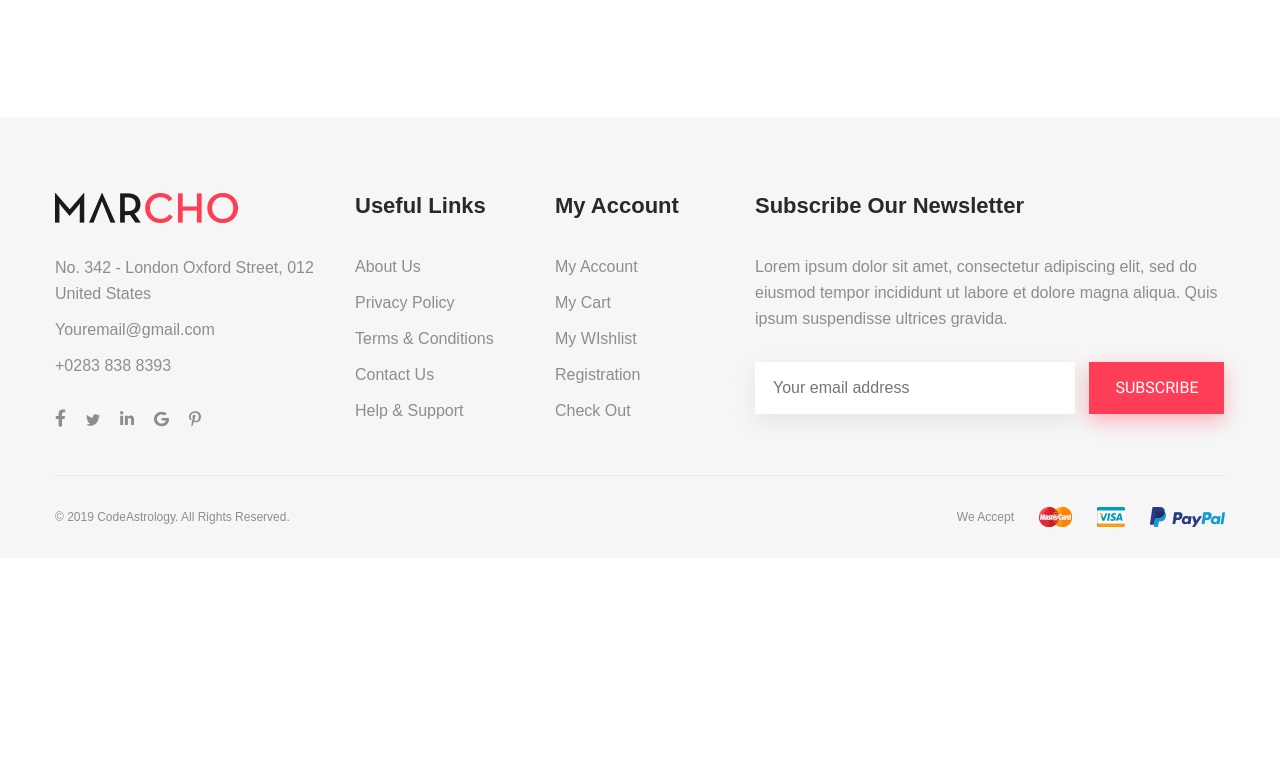
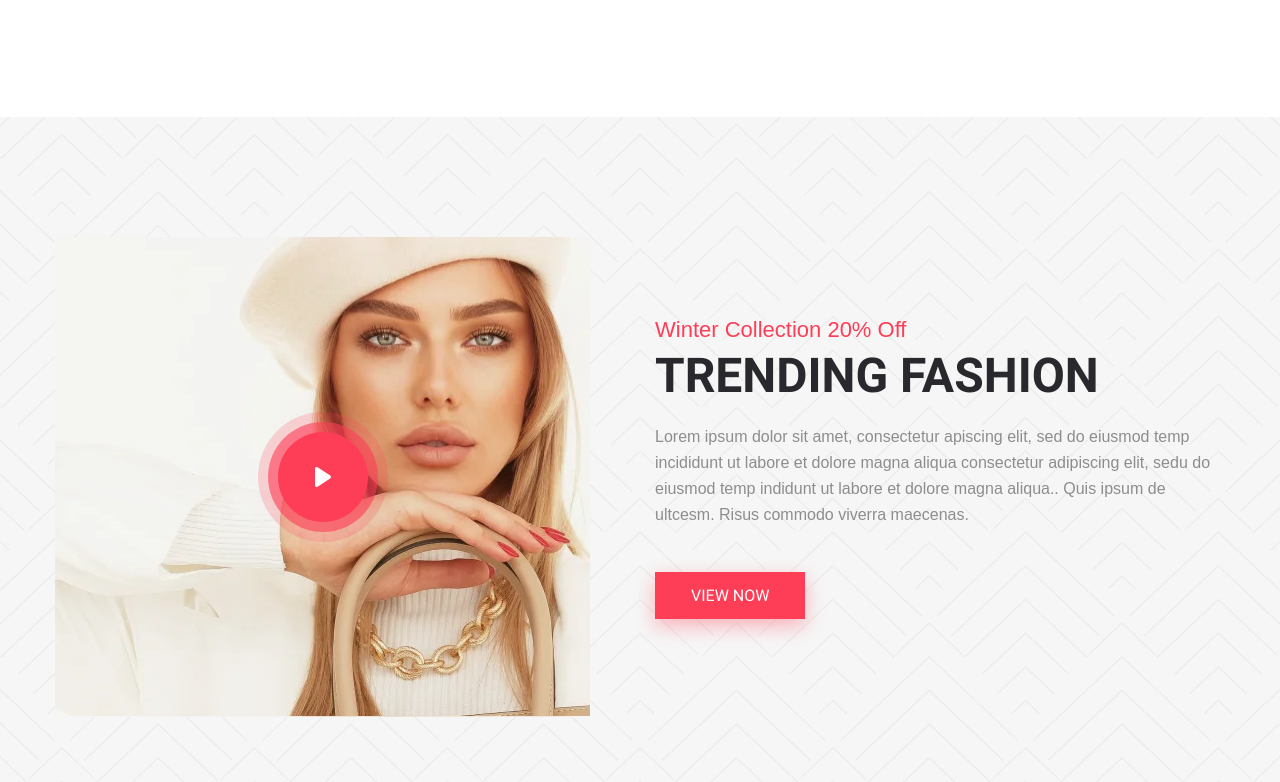
Before and after one commit to maxkozachuk/Marcho, a website: page src/index.html in a window 1280 px wide. Shown: the part 2158-2940 px from the top of the page. Before the commit the page ends 2716 px from the top, so only its background shows below. Drawn offline with Linux system fonts and the light colour scheme; files whose address does not match are found by name.

```diff
--- a/src/index.html
+++ b/src/index.html
@@ -222,6 +222,23 @@
       </div>
     </section>
 
+    <section class="fashion-video">
+      <div class="container">
+        <div class="fashion-video__inner">
+          <div class="fashion-video__popup" style="background-image: url('images/fashion-video/fashion-video.jpg')">
+            <a class="fashion-video__play-btn" href="#">
+              <img class="fashion-video__play-btn-img" src="images/fashion-video/play-btn.svg" alt="Play button">
+            </a>
+          </div>
+          <div class="fashion-video__content">
+            <p class="fashion-video__subtitle">Winter Collection 20% Off</p>
+            <h2 class="fashion-video__title title">TRENDING FASHION</h2>
+            <p class="fashion-video__text">Lorem ipsum dolor sit amet, consectetur apiscing elit, sed do eiusmod temp incididunt ut labore et dolore magna aliqua consectetur adipiscing elit, sedu do eiusmod temp indidunt ut labore et dolore magna aliqua.. Quis ipsum de ultcesm. Risus commodo viverra maecenas.</p>
+            <a class="fashion-video__button" href="#">View Now</a>
+          </div>
+        </div>
+      </div>
+    </section>
 
   </main>
 
--- a/src/scss/style.scss
+++ b/src/scss/style.scss
@@ -439,3 +439,50 @@
     }
   }
 }
+
+.fashion-video {
+  padding: 120px 0;
+  background-color: #f6f6f6;
+  background-image: url('../images/fashion-video/fashion-video-bg.svg');
+  background-repeat: no-repeat;
+  background-position: top center;
+  background-size: cover;
+
+  &__inner {
+    display: flex;
+  }
+
+  &__popup {
+    max-width: 535px;
+    width: 100%;
+    min-height: 480px;
+    margin-right: 65px;
+    display: flex;
+    justify-content: center;
+    align-items: center;
+  }
+
+  &__content {
+    max-width: 570px;
+    padding-top: 80px;
+  }
+
+  &__subtitle {
+    font-size: 22px;
+    color: $accent-color;
+    margin-bottom: 20px;
+  }
+
+  &__title {
+    text-align: left;
+    margin-bottom: 35px;
+  }
+
+  &__text {
+    margin-bottom: 55px;
+  }
+
+  &__button {
+    @extend %btn
+  }
+}
```
Also changed, not shown: src/css/style.min.css, src/images/fashion-video/fashion-video-bg.svg (added), src/images/fashion-video/fashion-video.jpg (added), src/images/fashion-video/play-btn.svg (added).
